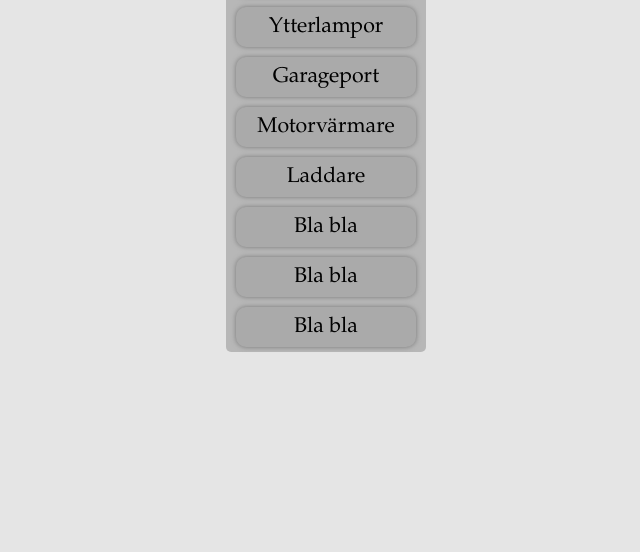
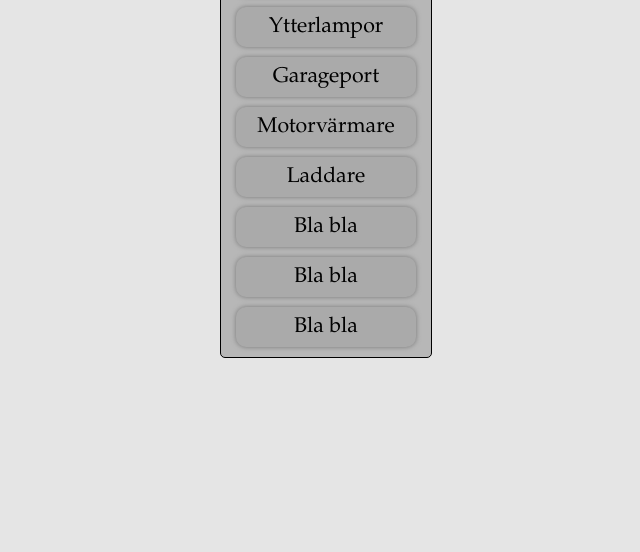
Before and after one commit to nile16/Tema5, a plain HTML site: page index_mobil.html in a window 1280 px wide. Shown: the part 248-800 px from the top of the page, without its empty margins (314-954 px from the left). Drawn offline with Linux system fonts and the light colour scheme.

Commit message:
Border på keypad

```diff
--- a/index_mobil.html
+++ b/index_mobil.html
@@ -35,7 +35,7 @@ transform: translate(-50%, -50%);
 
 #keypad {
 	position: absolute;
-    display: flex;
+  display: flex;
 	flex-wrap: wrap;
 	justify-content: space-around;
 	align-items: center;
@@ -43,6 +43,10 @@ transform: translate(-50%, -50%);
 	height: 400px;
 	background-color: rgba(0,0,0,0.2);
 	border-radius: 5px;
+	border-style: solid;
+	border-color: #fffff;
+	border-width: thin;
+	padding: 5px;
 	font-family: "Palatino Linotype", "Book Antiqua", Palatino, serif;
 	font-size: 16pt;
 	color: #000;
```
